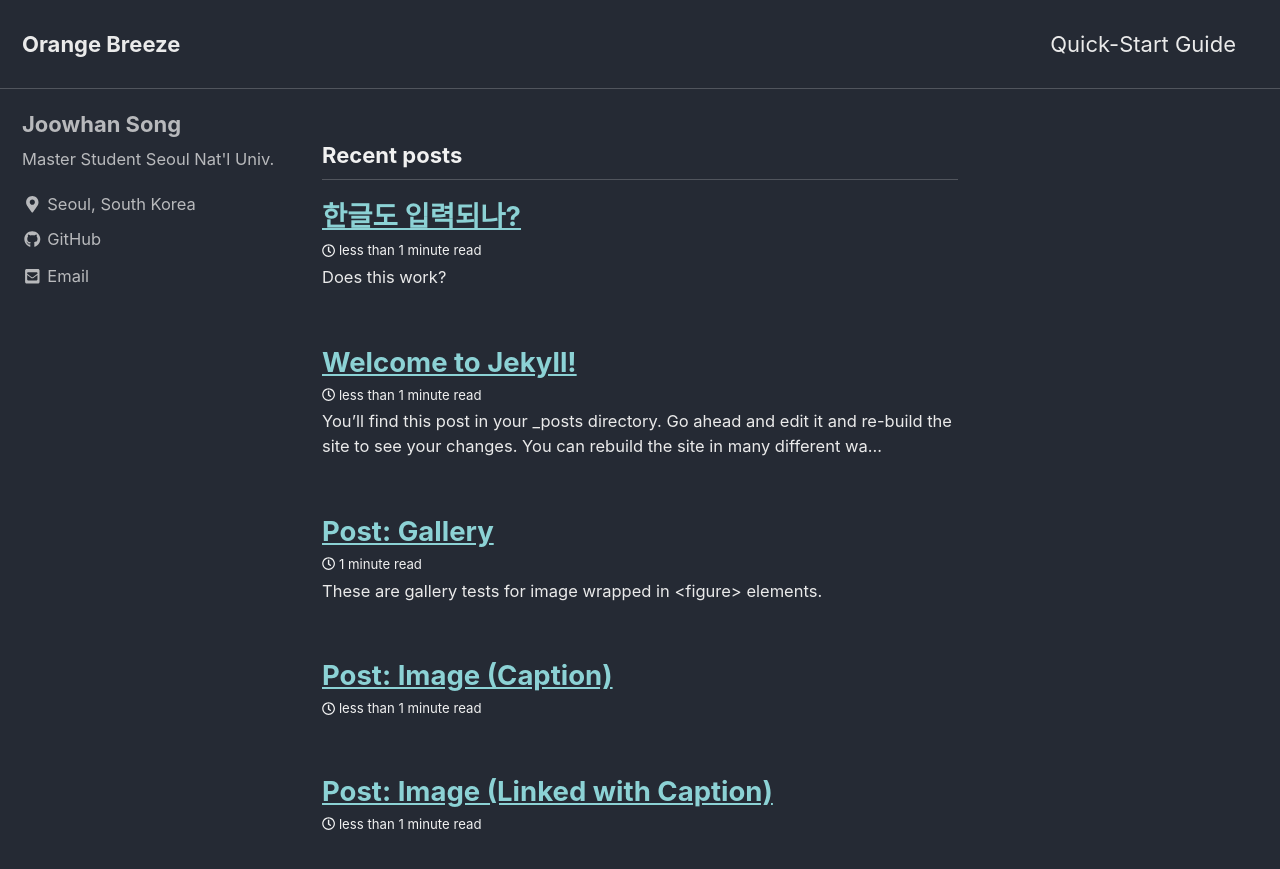
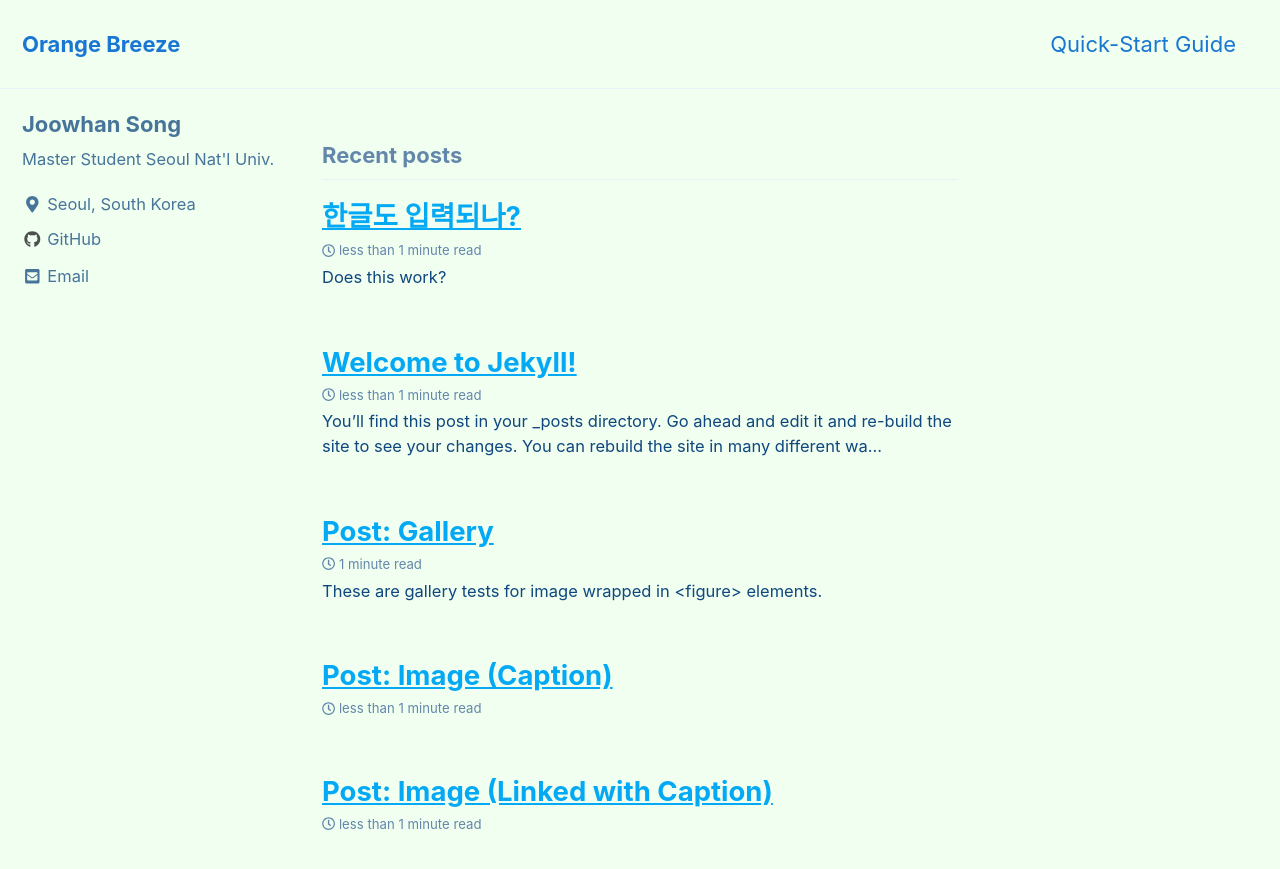
Before and after one commit to Joovvhan/joovvhan.github.io, a Jekyll site: the page built from index.html, in a window 1280 px wide and 900 px high. Shown: the top 869 px of the window. Built offline with Jekyll 4.4.1, drawn with Linux system fonts in a browser that asks for light colours; cached includes are drawn as plain includes; nearby versions of some CDN libraries; the list of posts is cut into pages by our own code.

Commit message:
Update _config.yml
Changed background theme to aqua

```diff
--- a/_config.yml
+++ b/_config.yml
@@ -12,7 +12,7 @@
 
 # theme                  : "minimal-mistakes-jekyll"
 # remote_theme           : "mmistakes/minimal-mistakes"
-minimal_mistakes_skin    : "dark" # "default" # "air", "aqua", "contrast", "dark", "dirt", "neon", "mint", "plum", "sunrise"
+minimal_mistakes_skin    : "aqua" # "default" # "air", "aqua", "contrast", "dark", "dirt", "neon", "mint", "plum", "sunrise"
 
 # Site Settings
 locale                   : "en-US"
```
